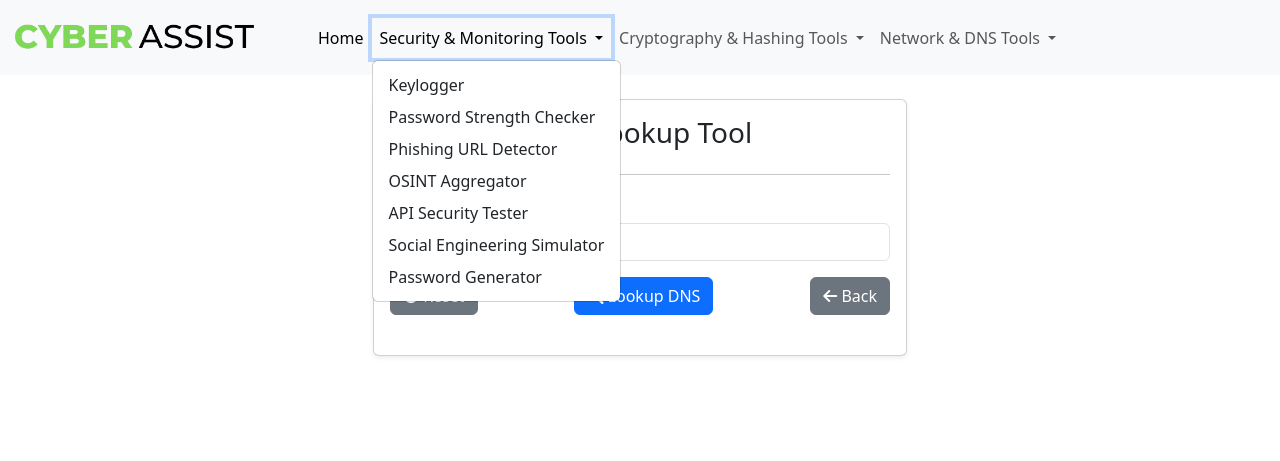
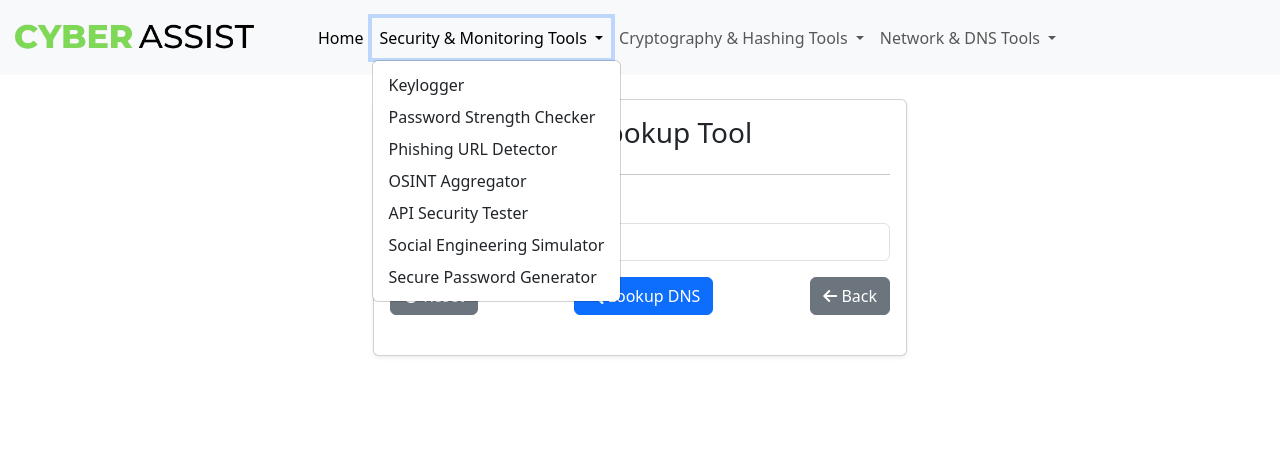
Before and after one commit to ansari-khursaid7tr/CyberAssist, a Django app: page /dns-lookup/ in a window 1280 px wide, after a click on "Security & Monitoring Tools". Shown: the top 461 px of the page. Run offline with Django 5.2, Linux system fonts and the light colour scheme.

Commit message:
updated readme

```diff
--- a/main/templates/base.html
+++ b/main/templates/base.html
@@ -36,7 +36,7 @@
               <li><a class="dropdown-item" href="{% url 'osint_aggregator:osint_aggregator' %}">OSINT Aggregator</a></li>
               <li><a class="dropdown-item" href="{% url 'api_security_tester:api_security_tester' %}">API Security Tester</a></li>
               <li><a class="dropdown-item" href="{% url 'social_engineering:social_engineering_simulator' %}">Social Engineering Simulator</a></li>
-              <li><a class="dropdown-item" href="{% url 'password_generator:password_generator' %}">Password Generator</a></li>
+              <li><a class="dropdown-item" href="{% url 'password_generator:password_generator' %}">Secure Password Generator</a></li>
           </ul>
         </li>
           <li class="nav-item dropdown">
```
Also changed, not shown: README.md.
